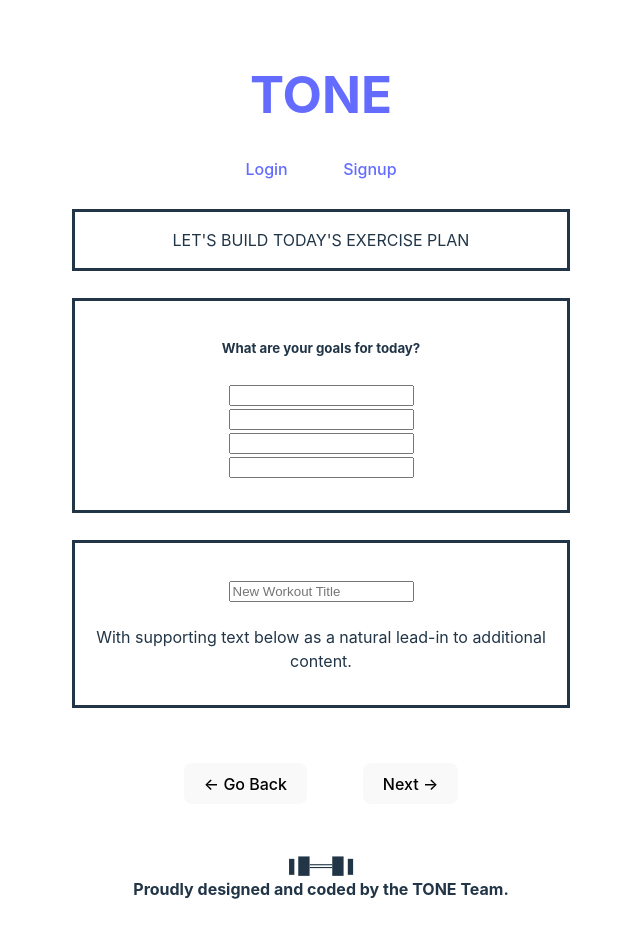
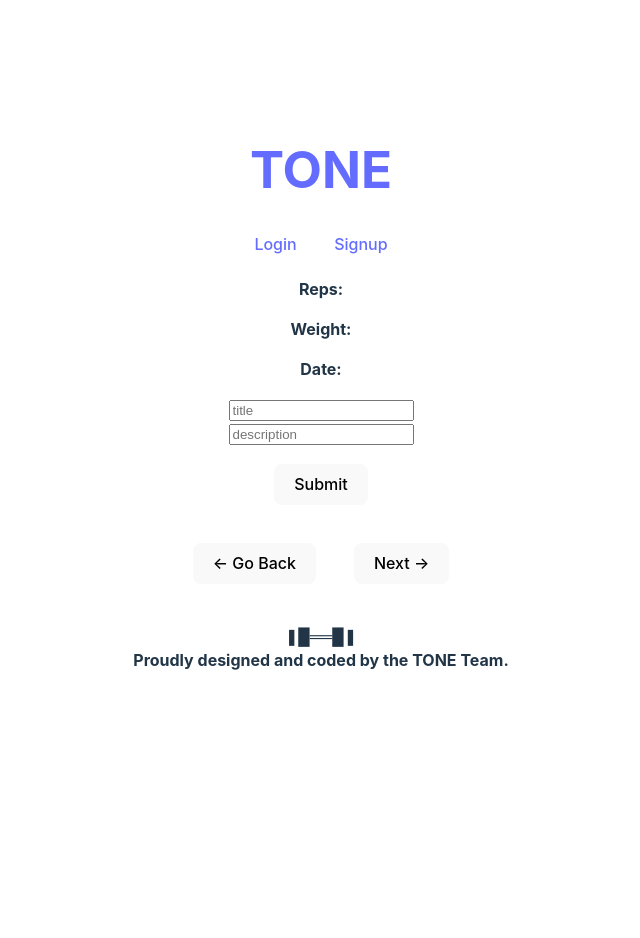
Before and after one commit to sydlaub/fitness-app, a React (Vite) app in the folder client/: page /newworkout in a window 1280 px wide. Shown: the top 938 px of the page, without its empty margins (319-959 px from the left). After the commit the page ends 800 px from the top, so only its background shows below. Built offline with nearby package versions, Linux system fonts and the light colour scheme; no server answers.

Commit message:
added ExerciseCard, ExerciseForm, ExerciseList, ExerciseDetail components, reformatted NewExercise.jsx to call Card and Form components

```diff
--- /dev/null
+++ b/client/src/components/ExerciseCard.jsx
@@ -0,0 +1,16 @@
+import React from 'react';
+
+const exerciseCard = () => {
+  return (
+    <div className="ExerciseCard">
+      <h4 className="card-title"></h4>
+      <div className="card-text">
+        <p><strong>Reps:</strong></p>
+        <p><strong>Weight:</strong></p>
+        <p><strong>Date:</strong></p>
+      </div>
+    </div>
+  );
+};
+
+export default exerciseCard;
--- /dev/null
+++ b/client/src/components/ExerciseForm.jsx
@@ -0,0 +1,37 @@
+import React from 'react'
+
+const ExerciseForm = ({ onChange, onSubmit, form }) => (
+    <div className="container">
+        <form
+            onSubmit={onSubmit}
+        >
+            <div className="form-group">
+                <input
+                    type="text"
+                    className="form-control"
+                    placeholder="title"
+                    name="title"
+                    onChange={onChange}
+                />
+            </div>
+            <div className="form-group">
+                <input
+                    type="text"
+                    className="form-control"
+                    placeholder="description"
+                    name="description"
+                    onChange={onChange}
+                />
+            </div>
+
+            <button
+                type="submit"
+                className="btn btn-primary float-right"
+            >
+                Submit
+            </button>
+        </form>
+    </div>
+)
+
+export default ExerciseForm
--- a/client/src/pages/NewExercise.jsx
+++ b/client/src/pages/NewExercise.jsx
@@ -1,93 +1,121 @@
-import React, { useEffect, useState } from 'react';
-import { useParams } from 'react-router-dom';
-import {
-    MDBCard,
-    MDBCardBody,
-    MDBCardTitle,
-    MDBCardText,
-    MDBRow,
-    MDBCol,
-    MDBBtn
-} from 'mdb-react-ui-kit';
-import Form from 'react-bootstrap/Form';
-import InputGroup from 'react-bootstrap/InputGroup';
-import { fetchData, exerciseOptions } from '../utils/fetchData';
+// import React, { useEffect, useState } from 'react';
+// import { useParams } from 'react-router-dom';
+// import {
+//     MDBCard,
+//     MDBCardBody,
+//     MDBCardTitle,
+//     MDBCardText,
+//     MDBRow,
+//     MDBCol,
+//     MDBBtn,
+//     MDBDropdown,
+//     MDBDropdownMenu,
+//     MDBDropdownToggle,
+//     MDBDropdownItem
+// } from 'mdb-react-ui-kit';
+// import Form from 'react-bootstrap/Form';
+// import InputGroup from 'react-bootstrap/InputGroup';
+// import { fetchData, exerciseOptions } from '../utils/fetchData';
 
-const newExercise = () => {
-    const [exerciseDetail, setExerciseDetail] = useState({});
-    const [targetMuscleExercises, setTargetMuscleExercises] = useState([]);
-    const [equipmentExercises, setEquipmentExercises] = useState([]);
-    const { id } = useParams();
+// const newExercise = () => {
+//     const [exerciseDetail, setExerciseDetail] = useState({});
+//     const [targetMuscleExercises, setTargetMuscleExercises] = useState([]);
+//     const [equipmentExercises, setEquipmentExercises] = useState([]);
+//     const { id } = useParams();
 
-    useEffect(() => {
+//     useEffect(() => {
 
-        const fetchExercisesData = async () => {
-            const exerciseDbUrl = 'https://workoutdb1.p.rapidapi.com/exercises';
+//         const fetchExercisesData = async () => {
+//             const exerciseDbUrl = 'https://exercisedb.p.rapidapi.com/exercises';
 
-            const exerciseDetailData = await fetchData(`${exerciseDbUrl}/${id}`, exerciseOptions);
-            setExerciseDetail(exerciseDetailData);
+//             const exerciseDetailData = await fetchData(`${exerciseDbUrl}/${id}`, exerciseOptions);
+//             setExerciseDetail(exerciseDetailData);
 
-            const targetMuscleExercisesData = await fetchData(`${exerciseDbUrl}/targetList/${exerciseDetailData.target}`, exerciseOptions);
-            setTargetMuscleExercises(targetMuscleExercisesData);
+//             const targetMuscleExercisesData = await fetchData(`${exerciseDbUrl}/targetList/${exerciseDetailData.target}`, exerciseOptions);
+//             setTargetMuscleExercises(targetMuscleExercisesData);
 
-            const equipmentExercisesData = await fetchData(`${exerciseDbUrl}/equipmentList/${exerciseDetailData.equipment}`, exerciseOptions);
-            setEquipmentExercises(equipmentExercisesData);
-        };
+//             const equipmentExercisesData = await fetchData(`${exerciseDbUrl}/equipmentList/${exerciseDetailData.equipment}`, exerciseOptions);
+//             setEquipmentExercises(equipmentExercisesData);
+//         };
 
-        fetchExercisesData();
-    }, [id]);
-
-    return (
-        <>
-            <MDBCard>
-                <MDBCardBody>LET'S BUILD TODAY'S EXERCISE PLAN</MDBCardBody>
-            </MDBCard>
-
-            <MDBRow>
-                <MDBCol sm='6'>
-                    <MDBCard>
-                        <MDBCardBody>
-                            <MDBCardTitle>What are your goals for today?</MDBCardTitle>
-                            <MDBCardText>
-                                <InputGroup className="mb-3">
-                                    <Form.Control aria-label="Text input with checkbox" />
-                                </InputGroup>
-                                <InputGroup className="mb-3">
-                                    <Form.Control aria-label="Text input with checkbox" />
-                                </InputGroup>
-                                <InputGroup className="mb-3">
-                                    <Form.Control aria-label="Text input with checkbox" />
-                                </InputGroup>
-                                <InputGroup className="mb-3">
-                                    <Form.Control aria-label="Text input with checkbox" />
-                                </InputGroup>
-                            </MDBCardText>
-
-                        </MDBCardBody>
-                    </MDBCard>
-                </MDBCol>
+//         fetchExercisesData();
+//     }, [id]);
 
 
-                <MDBCol sm='6'>
-                    <MDBCard>
-                        <MDBCardBody>
-                            <MDBCardTitle>
-                                <Form.Group className="mb-3" controlId="formGroupEmail">
-                                    <Form.Label></Form.Label>
-                                    <Form.Control type="Workout" placeholder="New Workout Title" />
-                                </Form.Group>
+// return (
+//     <>
+//             <MDBCard>
+//                 <MDBCardBody>LET'S BUILD TODAY'S EXERCISE PLAN</MDBCardBody>
+//             </MDBCard>
 
-                            </MDBCardTitle>
-                            <MDBCardText>
-                                With supporting text below as a natural lead-in to additional content.
-                            </MDBCardText>
+//             <MDBRow>
+//                 <MDBCol sm='6'>
+//                     <MDBCard>
+//                         <MDBCardBody>
+//                             <MDBCardTitle>What body part do you want to focus on?</MDBCardTitle>
+//                                 <MDBDropdown>
+//                                 <MDBDropdownToggle tag='a' className='btn btn-primary'>Choose a body part!</MDBDropdownToggle>
+//                                     <MDBDropdownMenu>
+//                                         <MDBDropdownItem link>Back</MDBDropdownItem>
+//                                         <MDBDropdownItem link>Cardio</MDBDropdownItem>
+//                                         <MDBDropdownItem link>Chest</MDBDropdownItem>
+//                                         <MDBDropdownItem link>Lower Arms</MDBDropdownItem>
+//                                         <MDBDropdownItem link>Lower Legs</MDBDropdownItem>
+//                                         <MDBDropdownItem link>Neck</MDBDropdownItem>
+//                                         <MDBDropdownItem link>Shoulders</MDBDropdownItem>
+//                                         <MDBDropdownItem link>Upper Arms</MDBDropdownItem>
+//                                         <MDBDropdownItem link>Upper Legs</MDBDropdownItem>
+//                                         <MDBDropdownItem link>Waist</MDBDropdownItem>
+//                                     </MDBDropdownMenu>
+//                                 </MDBDropdown>
+//                         </MDBCardBody>
+//                     </MDBCard>
+//                 </MDBCol>
 
-                        </MDBCardBody>
-                    </MDBCard>
-                </MDBCol>
-            </MDBRow>
-        </>
-    );
-};
 
-export default newExercise;
+//                 <MDBCol sm='6'>
+//                     <MDBCard>
+//                         <MDBCardBody>
+//                             <MDBCardTitle>
+//                                 <Form.Group className="mb-3" controlId="formGroupEmail">
+//                                     <Form.Label></Form.Label>
+//                                     <Form.Control type="Workout" placeholder="New Workout Title" />
+//                                 </Form.Group>
+
+//                             </MDBCardTitle>
+//                             <MDBCardText>
+//                                 With supporting text below as a natural lead-in to additional content.
+//                             </MDBCardText>
+
+//                         </MDBCardBody>
+//                     </MDBCard>
+//                 </MDBCol>
+//             </MDBRow>
+//         </>
+//     );
+// };
+
+// export default newExercise;
+
+import React, { useEffect, useState } from 'react'
+import ExerciseForm from '../components/ExerciseForm'
+import Card from '../components/ExerciseCard'
+
+const ExerciseNew = ({ form, onChange, onSubmit }) => (
+    <div className="ExerciseNew_Lateral_Spaces row">
+        <div className="col-sm ExerciseNew_Card_Space">
+            <Card
+                {...form}
+            />
+        </div>
+        <div className="col-sm ExerciseNew_Form_Space">
+            <ExerciseForm
+                onChange={onChange}
+                onSubmit={onSubmit}
+                form={form}
+            />
+        </div>
+    </div>
+)
+
+export default ExerciseNew
--- a/client/src/utils/fetchData.js
+++ b/client/src/utils/fetchData.js
@@ -1,10 +1,9 @@
 export const exerciseOptions = {
     method: 'GET',
-    url: 'https://workoutdb1.p.rapidapi.com/exercises',
     headers: {
         'X-RapidAPI-Key': '04ea2bba0dmsh75b6f20f72ad48ap1d9d52jsn3ab30229c3c6',
-        'X-RapidAPI-Host': 'workoutdb1.p.rapidapi.com'
-    }
+        'X-RapidAPI-Host': 'exercisedb.p.rapidapi.com'
+    },
 };
 
 export const fetchData = async (url, options) => {
```
Also changed, not shown: client/src/components/ExerciseDetail.js (added, +26 -0 lines), client/src/components/ExerciseList.jsx (added, +16 -0 lines), client/src/components/Exercises.js (added, +113 -0 lines).
